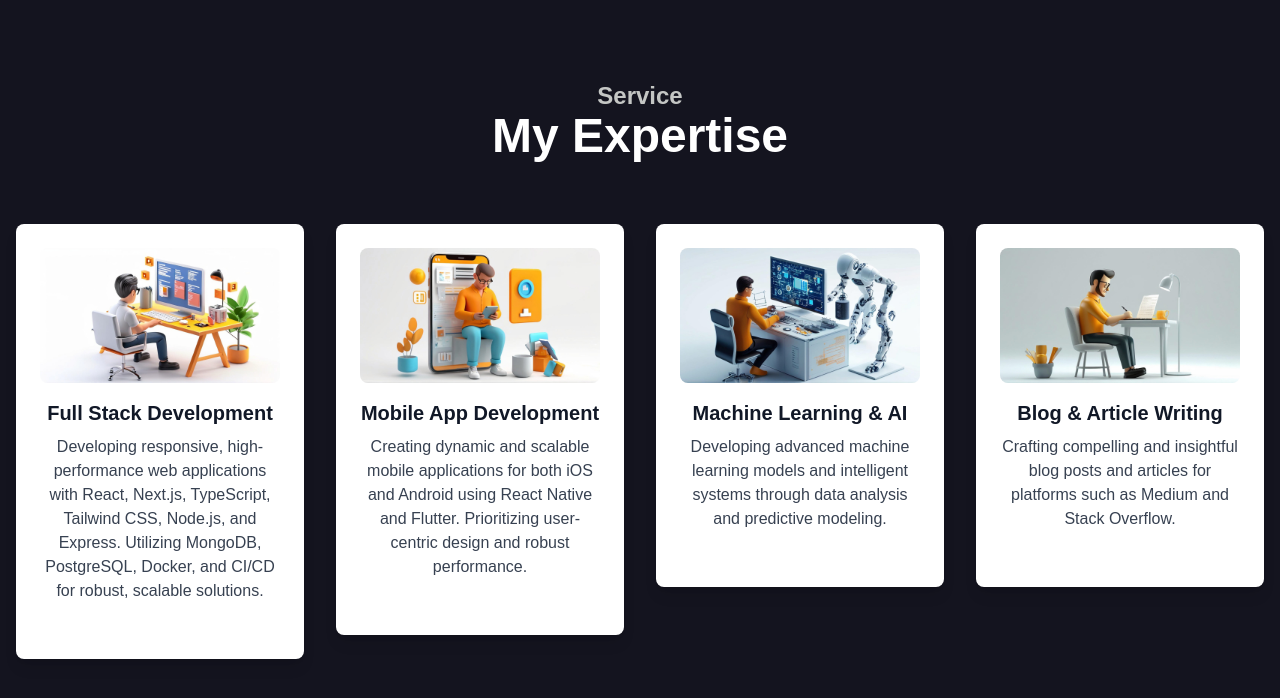
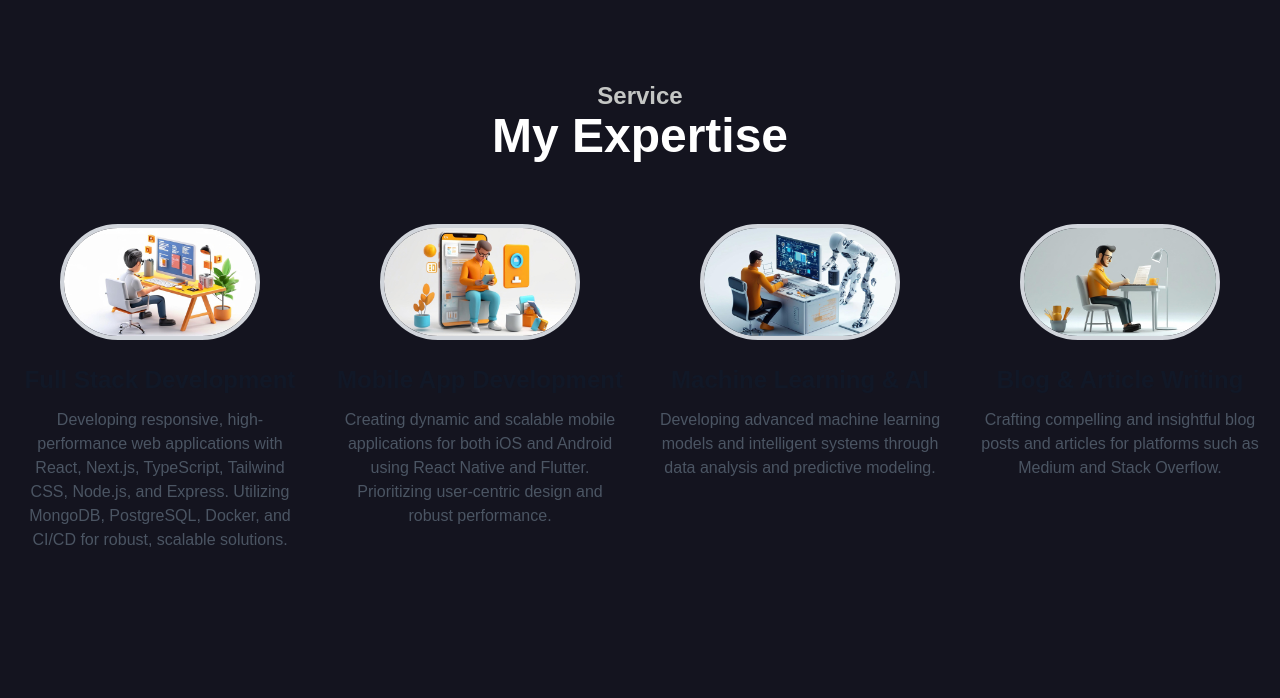
Before and after one commit to DharshanSR/Personal-Portfolio, a Next.js app: page /service in a window 1280 px wide. Shown: the top 698 px of the page. Built offline with nearby package versions, Linux system fonts and the light colour scheme.

Commit message:
change the ui part of the service card

```diff
--- a/src/components/ServiceCard.tsx
+++ b/src/components/ServiceCard.tsx
@@ -14,24 +14,30 @@ const ServiceCard: React.FC<ServiceCardProps> = ({ title, description, icon, lin
     return (
         <Link
             href={link}
-            className="relative bg-white hover:bg-blue-600 text-gray-800 shadow-lg rounded-lg p-6 flex flex-col items-center text-center group transition-all duration-300 transform hover:shadow-2xl"
+            className="relative flex flex-col items-center text-center group transition-all duration-300"
         >
-            <Image
-                src={icon}
-                alt={title}
-                width={500}
-                height={500}
-                className="mb-4 rounded-lg transition-transform duration-300 group-hover:scale-105"
-            />
+            <div className="relative mb-6">
+                {/* Image with overlay on hover */}
+                <Image
+                    src={icon}
+                    alt={title}
+                    width={200}
+                    height={200}
+                    className="rounded-full border-4 border-gray-300 group-hover:border-blue-600 transition-all duration-300"
+                />
+                <div className="absolute inset-0 bg-blue-600 bg-opacity-50 rounded-full opacity-0 group-hover:opacity-100 transition-opacity duration-300"></div>
+            </div>
 
-            <h2 className="text-xl font-semibold mb-2 text-gray-900 group-hover:text-white transition-colors duration-300">
+            <h2 className="text-2xl font-bold text-gray-900 mb-3 group-hover:text-blue-600 transition-colors duration-300">
                 {title}
             </h2>
-            <p className="text-gray-700 mb-8 group-hover:text-gray-300 transition-colors duration-300">
+            <p className="text-gray-600 group-hover:text-gray-400 transition-colors duration-300">
                 {description}
             </p>
-            <div className="mt-12 absolute right-4 bottom-4 opacity-0 group-hover:opacity-100 transition-opacity duration-300">
-                <FiArrowRight size={32} className="text-gray-800 group-hover:text-white" />
+
+            {/* Arrow transition on hover */}
+            <div className="mt-6 opacity-0 group-hover:opacity-100 transition-opacity duration-300">
+                <FiArrowRight size={28} className="text-blue-600" />
             </div>
         </Link>
     );
```
